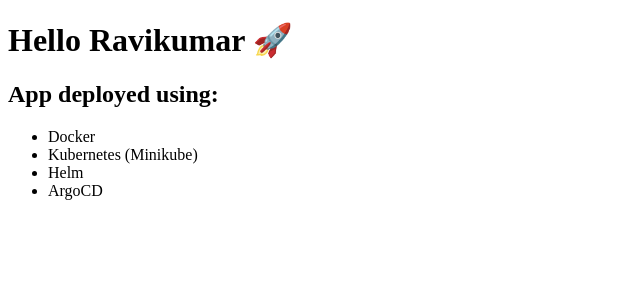
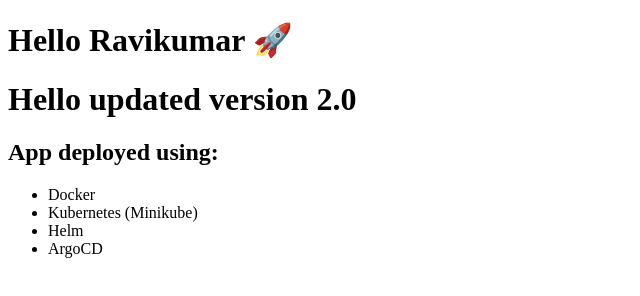
Before and after one commit to RAVIKUMAR-DEKKA/html-app-code, a plain HTML site: page index.html in a window 1280 px wide. Shown: the whole page, without its empty margins (0-640 px from the left). Drawn offline with Linux system fonts and the light colour scheme.

Commit message:
Update index.html

```diff
--- a/index.html
+++ b/index.html
@@ -5,6 +5,7 @@
 </head>
 <body>
   <h1>Hello Ravikumar 🚀</h1>
+  <h1>Hello updated version 2.0</h1>
   <h2>App deployed using:</h2>
   <ul>
     <li>Docker</li>
```
